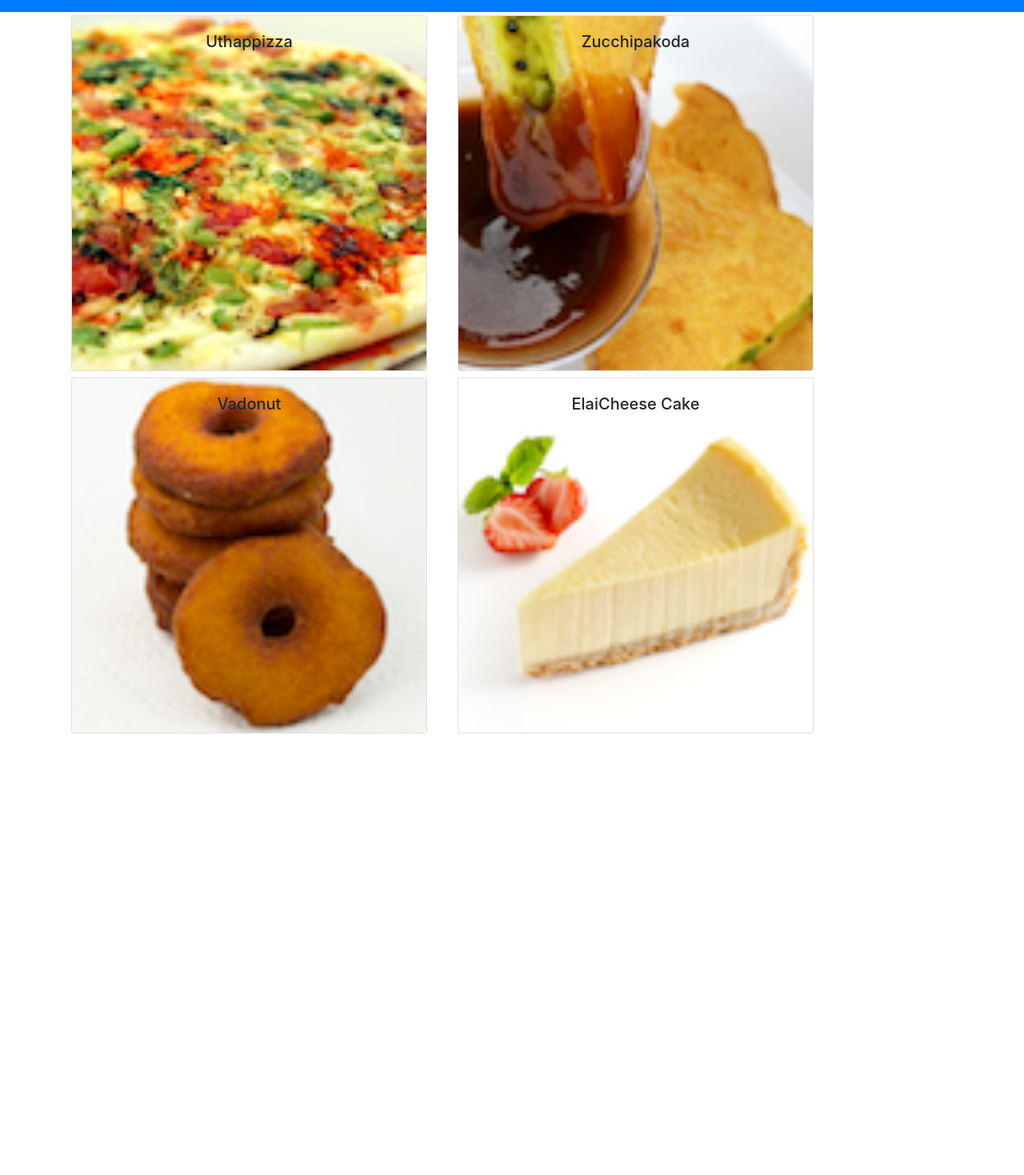
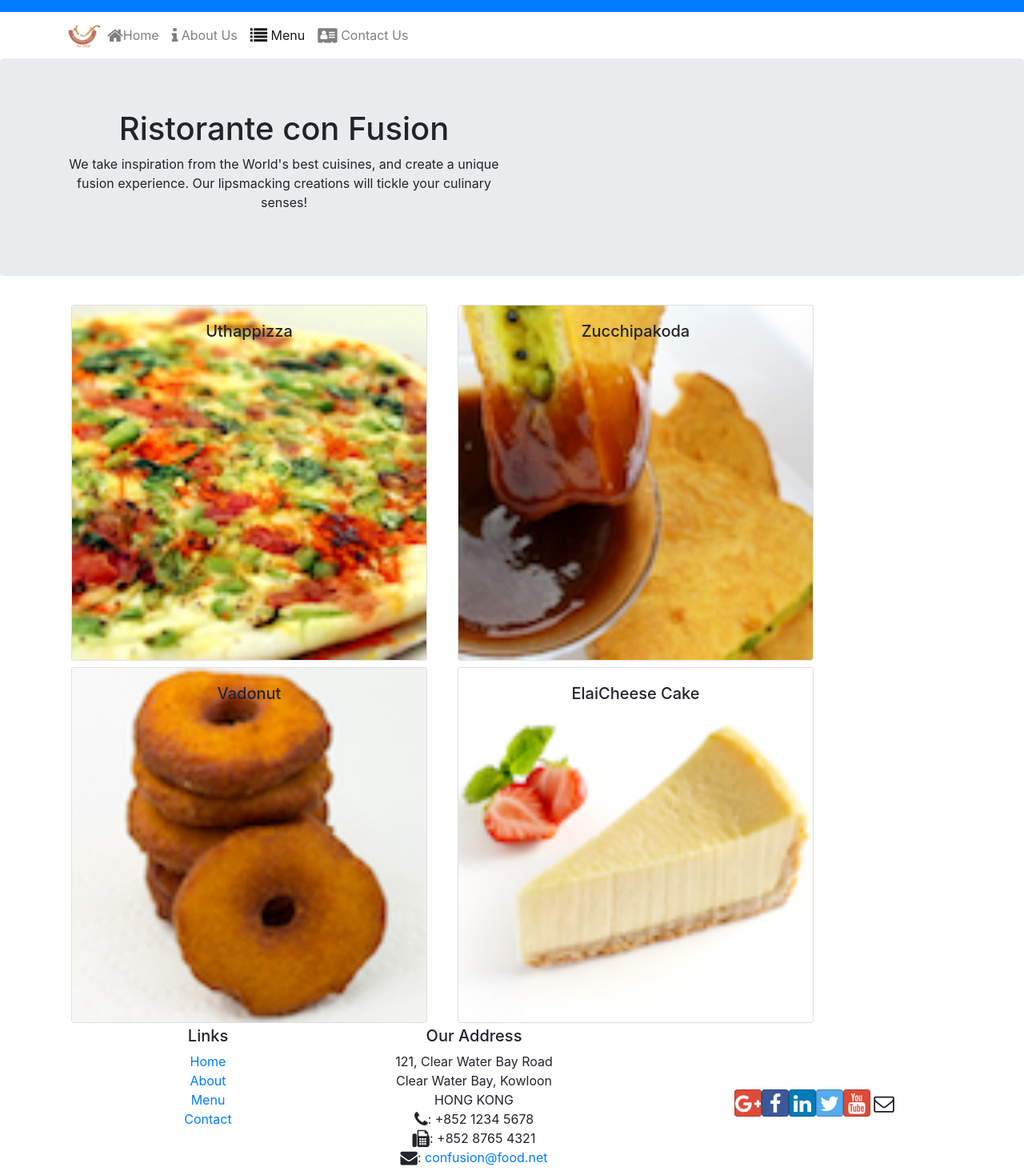
Before and after one commit to anushkamittal/React-restaurants, a React (Create React App) app: page /menu in a window 1280 px wide. Shown: the part 41-1510 px from the top of the page at 80% size. Before the commit the page ends 970 px from the top, so only its background shows below. Built offline with nearby package versions, Linux system fonts and the light colour scheme.

Commit message:
various components added

```diff
--- a/package.json
+++ b/package.json
@@ -7,9 +7,12 @@
     "@testing-library/react": "^9.3.2",
     "@testing-library/user-event": "^7.1.2",
     "bootstrap": "4.3.1",
+    "bootstrap-social": "5.1.1",
+    "font-awesome": "4.7.0",
     "react": "^16.12.0",
     "react-dom": "^16.12.0",
     "react-popper": "0.9.2",
+    "react-router-dom": "4.2.2",
     "react-scripts": "3.3.0",
     "reactstrap": "5.0.0"
   },
--- a/src/App.js
+++ b/src/App.js
@@ -1,28 +1,21 @@
 import React, { Component } from 'react';
 import './App.css';
-import {Navbar,NavbarBrand } from 'reactstrap';
-import Menu from './components/MenuComponent';
-import {DISHES} from './shared/dishes';
+import Main from './components/MainComponent';
+import {BrowserRouter} from 'react-router-dom';
 
 class App extends Component {
 
   constructor(props){
     super(props);
-    this.state ={
-      dishes: DISHES
-    }
   }
 
   render(){
     return (
-      <div className="App">
-        <Navbar dark color="primary">
-          <div className="container">
-            <NavbarBrand href="/"> My Restaurant</NavbarBrand>
-          </div>
-        </Navbar>
-        <Menu  dishes={this.state.dishes}/>
-      </div>
+      <BrowserRouter>
+        <div className="App">
+          <Main />
+        </div>
+      </BrowserRouter>
     );
   }
 }
--- /dev/null
+++ b/src/components/DishdetailComponent.js
@@ -0,0 +1,76 @@
+import React, {Component} from 'react';
+import {Card, CardImg, CardImgOverlay, CardText, CardBody, CardTitle,CardColumns } from 'reactstrap';
+
+function RenderComments({comments}){
+    if(comments!=null){
+
+            const comment = comments.map((com)=>{
+                return(
+                    <div>
+                        <p>{com.comment}</p>
+                        <p>{com.date}</p>
+                    </div>
+                )
+            });
+
+            return(
+                <div>
+                    {comment}
+                </div>
+            )
+    }
+    else{
+        return(
+            <div></div>
+        )
+    }
+}
+
+function RenderDish({dish}){
+    if(dish != null){
+        return (
+            <div className="row">
+                 <div className="col-12 col-md-5 m-1">
+                <Card>
+                    <CardImg top src={dish.image} alt={dish.name} />
+                    <CardBody>
+                        <CardTitle>
+                            {dish.name}
+                        </CardTitle>
+                        <CardText>
+                            {dish.description}
+                        </CardText>
+                    </CardBody>
+                </Card>
+                </div>
+                <div className="col-12 col-md-5 m-1">
+                    <Card>
+                        <CardTitle>
+                            <h4>Comments</h4>
+                        </CardTitle>
+                        <CardText>
+                            <RenderComments comments={dish.comments}/>
+                        </CardText>
+                    </Card>
+                </div>
+            </div>
+        )
+    }
+    else{
+        return(
+            <div></div>
+        )
+    }
+}
+
+
+const Dishdetail = (props) => {
+
+        return(
+            <div className="container">
+                <RenderDish dish = {props.dish} />
+            </div>
+        )
+}
+
+export default Dishdetail;
--- /dev/null
+++ b/src/components/FooterComponent.js
@@ -0,0 +1,51 @@
+import React from 'react';
+import {Link} from 'react-router-dom';
+
+function Footer(props) {
+    return(
+    <div className="footer">
+        <div className="container">
+            <div className="row justify-content-center">
+                <div className="col-4 offset-1 col-sm-2">
+                    <h5>Links</h5>
+                    <ul className="list-unstyled">
+                        <li><Link to='/home'>Home</Link></li>
+                        <li><Link to='/About'>About</Link></li>
+                        <li><Link to='/menu'>Menu</Link></li>
+                        <li><Link to='/contactus'>Contact</Link></li>
+                    </ul>
+                </div>
+                <div className="col-7 col-sm-5">
+                    <h5>Our Address</h5>
+                    <address>
+		              121, Clear Water Bay Road<br />
+		              Clear Water Bay, Kowloon<br />
+		              HONG KONG<br />
+		              <i className="fa fa-phone fa-lg"></i>: +852 1234 5678<br />
+		              <i className="fa fa-fax fa-lg"></i>: +852 8765 4321<br />
+		              <i className="fa fa-envelope fa-lg"></i>: <a href="mailto:confusion@food.net">
+                         confusion@food.net</a>
+                    </address>
+                </div>
+                <div className="col-12 col-sm-4 align-self-center">
+                    <div className="text-center">
+                        <a className="btn btn-social-icon btn-google" href="http://google.com/+"><i className="fa fa-google-plus"></i></a>
+                        <a className="btn btn-social-icon btn-facebook" href="http://www.facebook.com/profile.php?id="><i className="fa fa-facebook"></i></a>
+                        <a className="btn btn-social-icon btn-linkedin" href="http://www.linkedin.com/in/"><i className="fa fa-linkedin"></i></a>
+                        <a className="btn btn-social-icon btn-twitter" href="http://twitter.com/"><i className="fa fa-twitter"></i></a>
+                        <a className="btn btn-social-icon btn-google" href="http://youtube.com/"><i className="fa fa-youtube"></i></a>
+                        <a className="btn btn-social-icon" href="mailto:"><i className="fa fa-envelope-o"></i></a>
+                    </div>
+                </div>
+            </div>
+            <div className="row justify-content-center">
+                <div className="col-auto">
+                    <p>© Copyright 2018 Ristorante Con Fusion</p>
+                </div>
+            </div>
+        </div>
+    </div>
+    )
+}
+
+export default Footer;
--- /dev/null
+++ b/src/components/HeaderComponent.js
@@ -0,0 +1,60 @@
+import React, { Component } from 'react';
+import { Nav, Navbar, NavbarBrand, NavbarToggler, Collapse, NavItem, Jumbotron } from 'reactstrap';
+import { NavLink } from 'react-router-dom';
+
+class Header extends Component {
+    constructor(props){
+        super(props);
+        this.toggleNav = this.toggleNav.bind(this);
+        this.state= {
+            isNavOpen:false
+        }
+    }
+
+    toggleNav(){
+        this.setState({
+            isNavOpen: !this.state.isNavOpen
+        })
+    }
+
+  render() {
+    return(
+    <div>
+      <Navbar light expand='md'>
+        <div className="container">
+            <NavbarToggler onClick={this.toggleNav} />
+            <NavbarBrand className="mr-auto" href="/"><img src='assets/images/logo.png' height="30" width="41" alt='Ristorante Con Fusion' /></NavbarBrand>
+            <Collapse isOpen={this.state.isNavOpen} navbar>
+                <Nav navbar>
+                    <NavItem>
+                        <NavLink className='nav-link' to='/home'><span className='fa fa-home fa-lg'></span>Home</NavLink>
+                    </NavItem>
+                    <NavItem>
+                        <NavLink className="nav-link" to='/aboutus'><span className="fa fa-info fa-lg"></span> About Us</NavLink>
+                    </NavItem>
+                    <NavItem>
+                        <NavLink className="nav-link"  to='/menu'><span className="fa fa-list fa-lg"></span> Menu</NavLink>
+                   </NavItem>
+                    <NavItem>
+                        <NavLink className="nav-link" to='/contactus'><span className="fa fa-address-card fa-lg"></span> Contact Us</NavLink>
+                    </NavItem>
+                </Nav>
+            </Collapse>
+        </div>
+      </Navbar>
+      <Jumbotron>
+           <div className="container">
+               <div className="row row-header">
+                   <div className="col-12 col-sm-6">
+                       <h1>Ristorante con Fusion</h1>
+                       <p>We take inspiration from the World's best cuisines, and create a unique fusion experience. Our lipsmacking creations will tickle your culinary senses!</p>
+                   </div>
+               </div>
+           </div>
+       </Jumbotron>
+    </div>
+    );
+  }
+}
+
+export default Header;
--- /dev/null
+++ b/src/components/HomeComponent.js
@@ -0,0 +1,18 @@
+import React , {Component} from 'react';
+import { homedir } from 'os';
+
+class Home extends Component{
+    constructor(props){
+        super(props);
+    }
+
+    render(){
+        return(
+            <div>
+                <h4>Home</h4>
+            </div>
+        )
+    }
+}
+
+export default Home;
--- /dev/null
+++ b/src/components/MainComponent.js
@@ -0,0 +1,54 @@
+import React, { Component } from 'react';
+import {Navbar,NavbarBrand } from 'reactstrap';
+import Menu from './MenuComponent';
+import {DISHES} from '../shared/dishes';
+import Dishdetail from './DishdetailComponent';
+import Header from './HeaderComponent';
+import Footer from './FooterComponent';
+import Home from './HomeComponent';
+import {Route , Switch , Redirect} from 'react-router-dom';
+
+class Main extends Component {
+
+  constructor(props){
+    super(props);
+    this.state ={
+      dishes: DISHES,
+      selectedDish: null
+    }
+  }
+
+  onDishSelect(dishId){
+    this.setState({
+        selectedDish: dishId
+    });
+}
+
+  render(){
+
+    const Homepage = ()=>{
+      return (
+        <Home />
+      )
+    }
+
+    return (
+      <div className="App">
+        <Navbar dark color="primary">
+          <div className="container">
+            <NavbarBrand href="/"> My Restaurant</NavbarBrand>
+          </div>
+        </Navbar>
+        <Header />
+        <Switch>
+          <Route path='/home' component={Homepage} />
+          <Route path='/menu' component={()=> <Menu  dishes={this.state.dishes} onClick={(dishId)=>{this.onDishSelect(dishId)}} />} />
+          <Redirect to='/home' />
+        </Switch>
+        <Footer />
+      </div>
+    );
+  }
+}
+
+export default Main;
--- a/src/components/MenuComponent.js
+++ b/src/components/MenuComponent.js
@@ -1,55 +1,25 @@
 import React, {Component} from 'react';
 import {Card, CardImg, CardImgOverlay, CardText, CardBody, CardTitle } from 'reactstrap';
-class Menu extends Component {
 
-    constructor(props){
-        super(props);
-        this.state = {
-            selectedDish: null
-        };
-    }
+function RenderMenuItem({dish,onClick}){
+    return(
+        <Card key={dish.id} onClick={()=>onClick(dish.id)}>
+            <CardImg width="10%" src={dish.image} alt={dish.name}/>
+                <CardImgOverlay>
+                    <CardTitle>
+                        {dish.name}
+                    </CardTitle>
+                </CardImgOverlay>
+        </Card>
+    )
+}
 
-    onDishSelect(dish){
-        this.setState({
-            selectedDish: dish
-        });
-    }
+const Menu = (props)=>{
 
-    renderDish(dish){
-        if(dish != null){
-            return (
-                <Card>
-                    <CardImg top src={dish.image} alt={dish.name} />
-                    <CardBody>
-                        <CardTitle>
-                            {dish.name}
-                        </CardTitle>
-                        <CardText>
-                            {dish.description}
-                        </CardText>
-                    </CardBody>
-                </Card>
-            )
-        }
-        else{
-            return(
-                <div></div>
-            )
-        }
-    }
-
-    render(){
-        const menu = this.props.dishes.map((dish)=>{
+        const menu = props.dishes.map((dish)=>{
             return (
                 <div className="col-12 col-md-5 m-1">
-                    <Card key={dish.id} onClick={()=>this.onDishSelect(dish)}>
-                        <CardImg width="10%" src={dish.image} alt={dish.name}/>
-                        <CardImgOverlay>
-                            <CardTitle>
-                                {dish.name}
-                            </CardTitle>
-                        </CardImgOverlay>
-                    </Card>
+                     <RenderMenuItem dish={dish} onClick={props.onClick}/>
                 </div>
             );
         });
@@ -59,16 +29,8 @@
                 <div className="row">
                     {menu}
                 </div>
-                <div className="row">
-                    <div className="col-12 col-md-5 m-1">
-                        {
-                            this.renderDish(this.state.selectedDish)
-                        }
-                    </div>
-                </div>
             </div>
         );
-    }
 }
 
 export default Menu;
--- a/src/index.js
+++ b/src/index.js
@@ -4,6 +4,8 @@
 import App from './App';
 import * as serviceWorker from './serviceWorker';
 import 'bootstrap/dist/css/bootstrap.min.css';
+import 'font-awesome/css/font-awesome.css';
+import 'bootstrap-social/bootstrap-social.css';
 
 ReactDOM.render(<App />, document.getElementById('root'));
 
```
Also changed, not shown: 2 other files (tests, documents, lock files or other folders).
